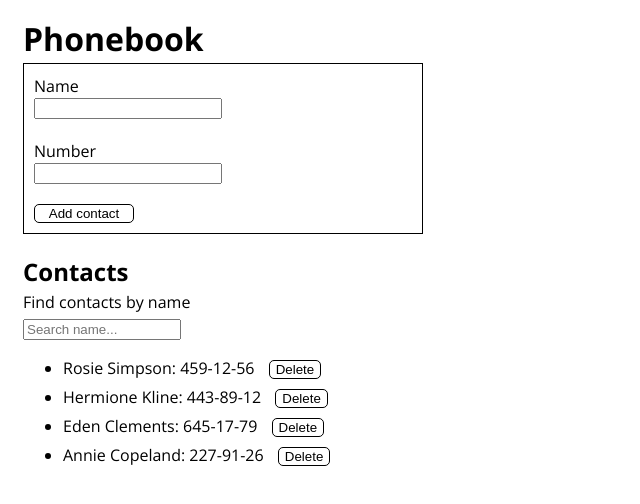
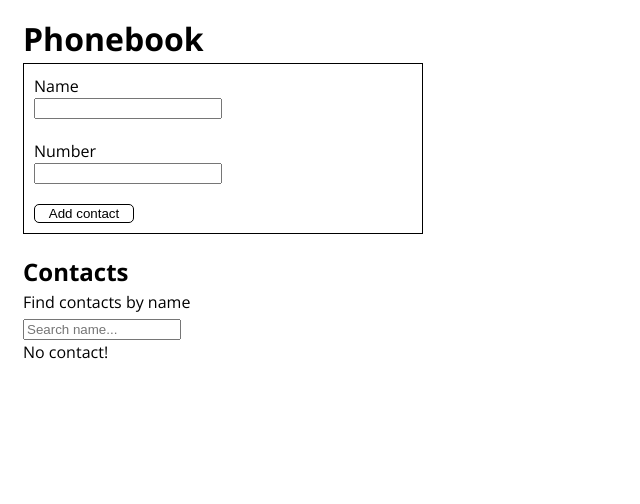
Before and after one commit to SylviaStachera/goit-react-hw-04-phonebook, a React (Create React App) app: page / in a window 1280 px wide. Shown: the top 504 px of the page, without its empty margins (0-640 px from the left). Built offline with nearby package versions, Linux system fonts and the light colour scheme.

Commit message:
Add localStorage

```diff
--- a/src/components/App.jsx
+++ b/src/components/App.jsx
@@ -1,4 +1,4 @@
-import { nanoid } from 'nanoid';
+// import { nanoid } from 'nanoid';
 import ContactForm from './ContactForm/ContactForm';
 import ContactList from './ContactList/ContactList';
 import Filter from './Filter/Filter';
@@ -7,17 +7,12 @@ import { useState, useEffect } from 'react';
 
 export const App = () => {
   const [filter, setFilter] = useState('');
-  const [contacts, setContacts] = useState([
-    { id: nanoid(), name: 'Rosie Simpson', number: '459-12-56' },
-    { id: nanoid(), name: 'Hermione Kline', number: '443-89-12' },
-    { id: nanoid(), name: 'Eden Clements', number: '645-17-79' },
-    { id: nanoid(), name: 'Annie Copeland', number: '227-91-26' },
-  ]);
+  const [contacts, setContacts] = useState(() => {
+    const saveContacts = localStorage.getItem('contacts');
+    const parseContacts = JSON.parse(saveContacts);
 
-  // const saveContacts = localStorage.getItem('contacts');
-  // const parseContacts = JSON.parse(saveContacts);
-
-  // contacts: saveContacts ? parseContacts : [],
+    return saveContacts ? parseContacts : [];
+  });
 
   const addContact = newContact => {
     const isExists = contacts.find(
--- a/src/components/ContactForm/ContactForm.jsx
+++ b/src/components/ContactForm/ContactForm.jsx
@@ -31,13 +31,13 @@ const ContactForm = ({ onSubmit }) => {
 
     onSubmit(newContact);
 
-    // resetForm();
+    resetForm();
   };
 
-  // const resetForm = () => {
-  //   setName((name = ''));
-  //   setNumber((number = ''));
-  // };
+  const resetForm = () => {
+    setName('');
+    setNumber('');
+  };
 
   return (
     <form className={css.form} onSubmit={handleSubmit}>
```
Also changed, not shown: 1 other file (tests, documents, lock files or other folders).
